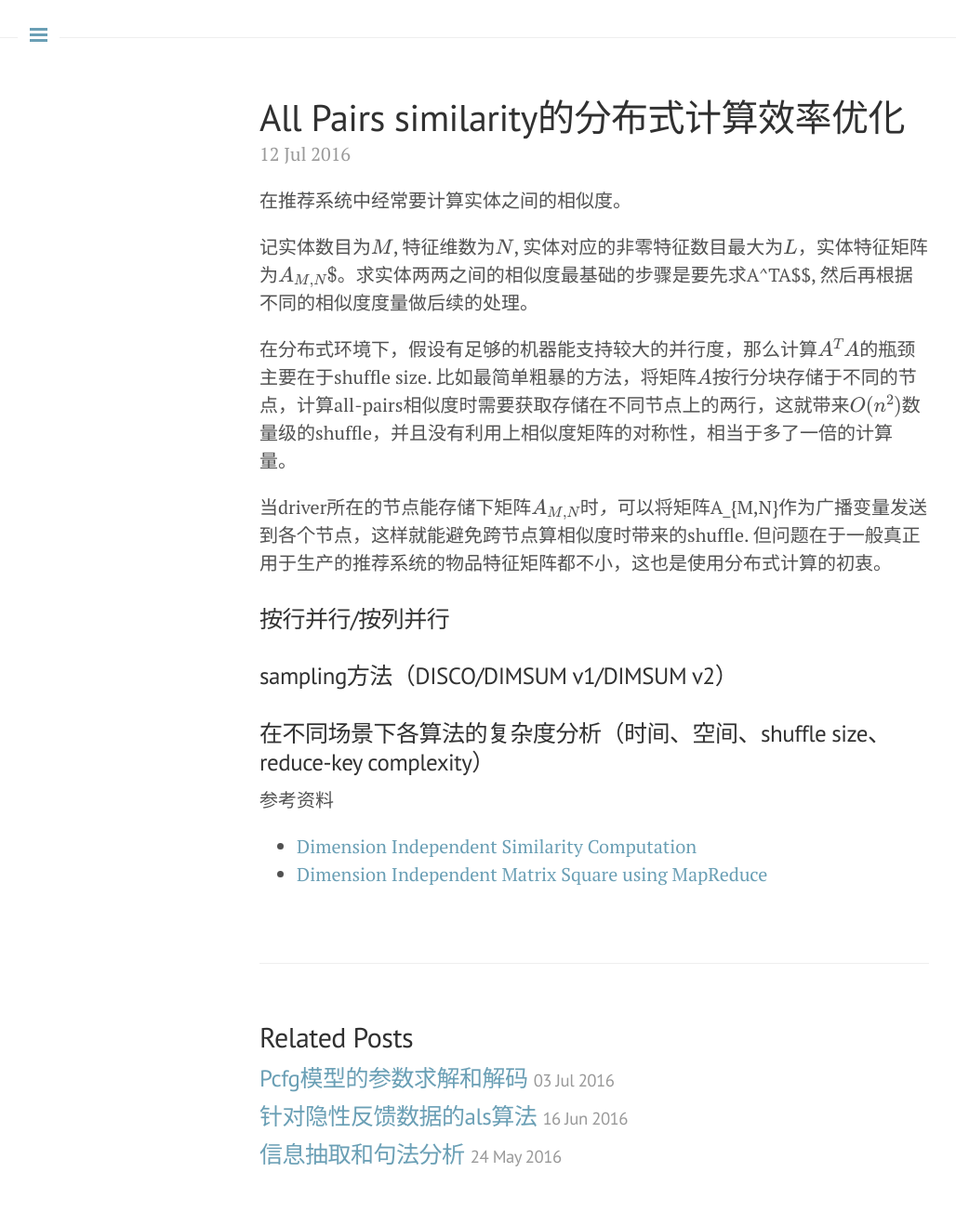
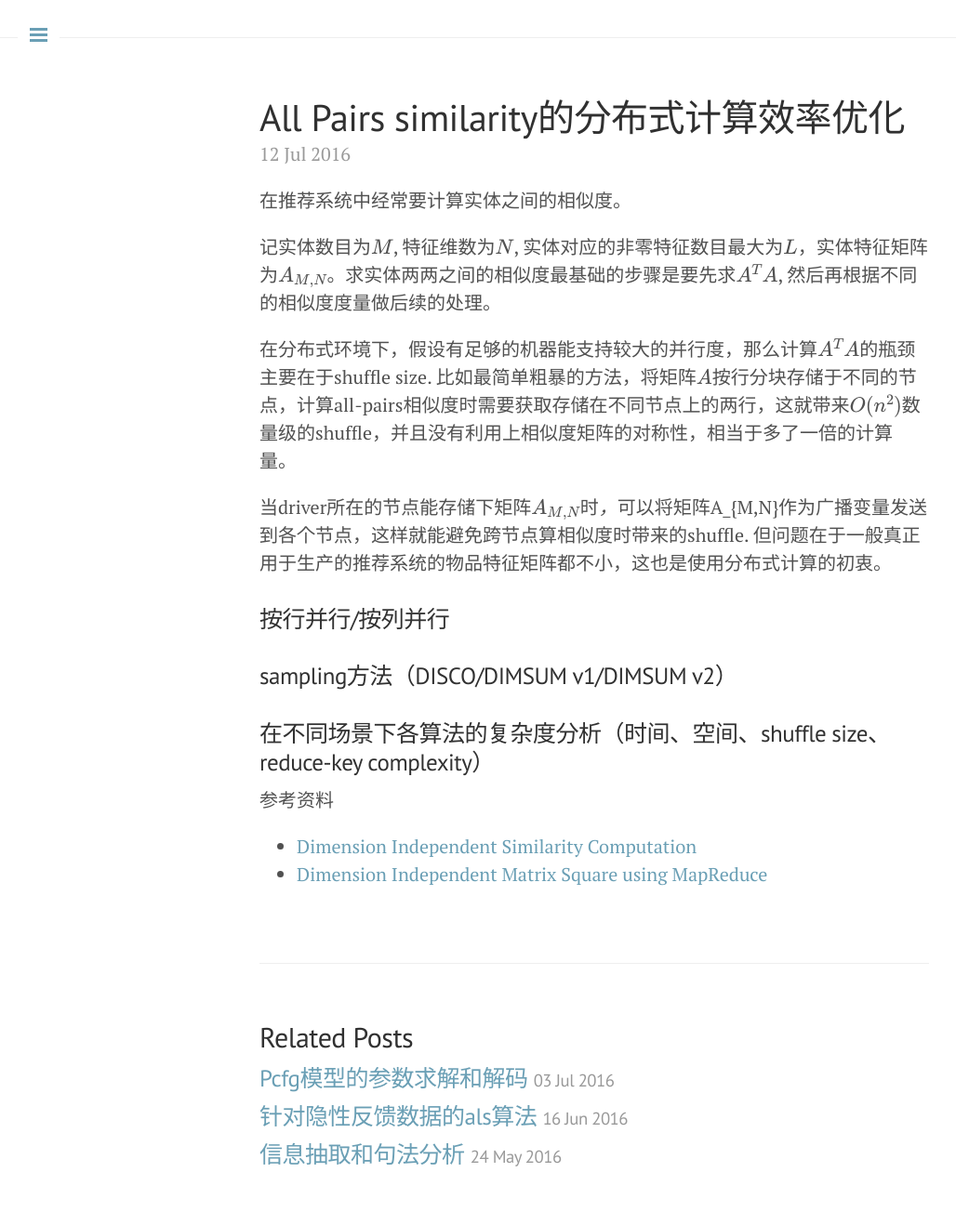
Before and after one commit to nomadcube/nomadcube.github.io, a Jekyll site: the page built from _posts/2016-07-12-All-pairs similarity的分布式计算效率优化.md, in a window 1280 px wide. Shown: the whole page at 93% size, without its empty margins (1-1029 px from the left). Built offline with Jekyll 4.4.1, drawn with Linux system fonts in a browser that asks for light colours; formulas are drawn with MathJax 3; comment, search, counter and statistics services are not loaded.

Commit message:
新文章

```diff
--- a/_posts/2016-07-12-All-pairs similarity的分布式计算效率优化.md
+++ b/_posts/2016-07-12-All-pairs similarity的分布式计算效率优化.md
@@ -5,7 +5,7 @@ tags: 推荐算法
 
 在推荐系统中经常要计算实体之间的相似度。
 
-记实体数目为$$M$$, 特征维数为$$N$$, 实体对应的非零特征数目最大为$$L$$，实体特征矩阵为$$A_{M,N}$。求实体两两之间的相似度最基础的步骤是要先求$$A^TA$$, 然后再根据不同的相似度度量做后续的处理。
+记实体数目为$$M$$, 特征维数为$$N$$, 实体对应的非零特征数目最大为$$L$$，实体特征矩阵为$$A_{M,N}$$。求实体两两之间的相似度最基础的步骤是要先求$$A^TA$$, 然后再根据不同的相似度度量做后续的处理。
 
 在分布式环境下，假设有足够的机器能支持较大的并行度，那么计算$$A^TA$$的瓶颈主要在于shuffle size. 比如最简单粗暴的方法，将矩阵$$A$$按行分块存储于不同的节点，计算all-pairs相似度时需要获取存储在不同节点上的两行，这就带来$$O(n^2)$$数量级的shuffle，并且没有利用上相似度矩阵的对称性，相当于多了一倍的计算量。
 
```
